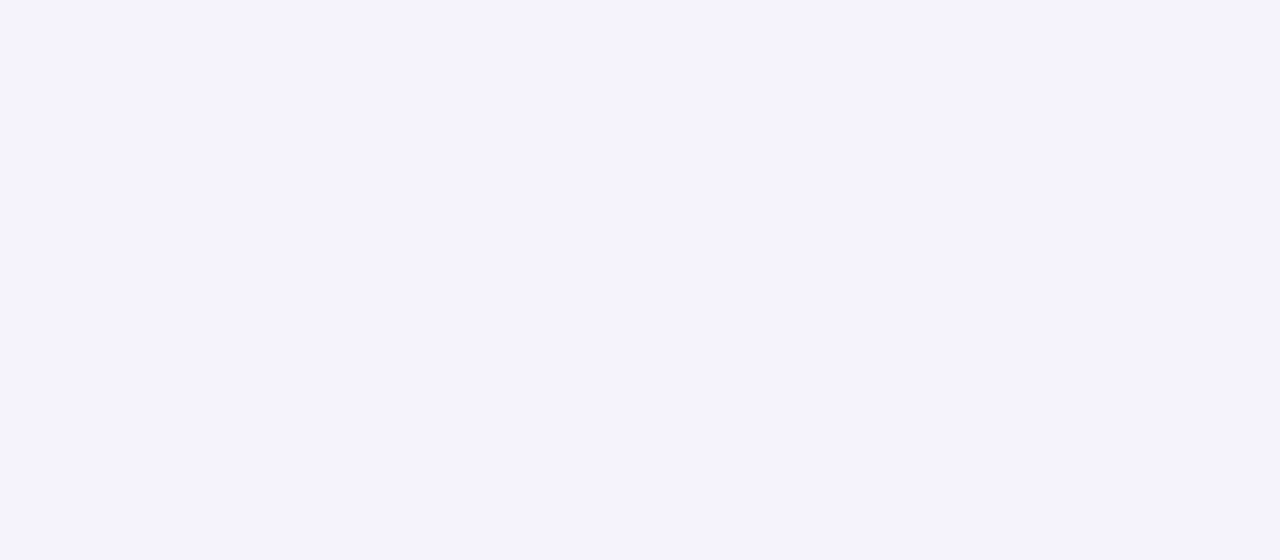
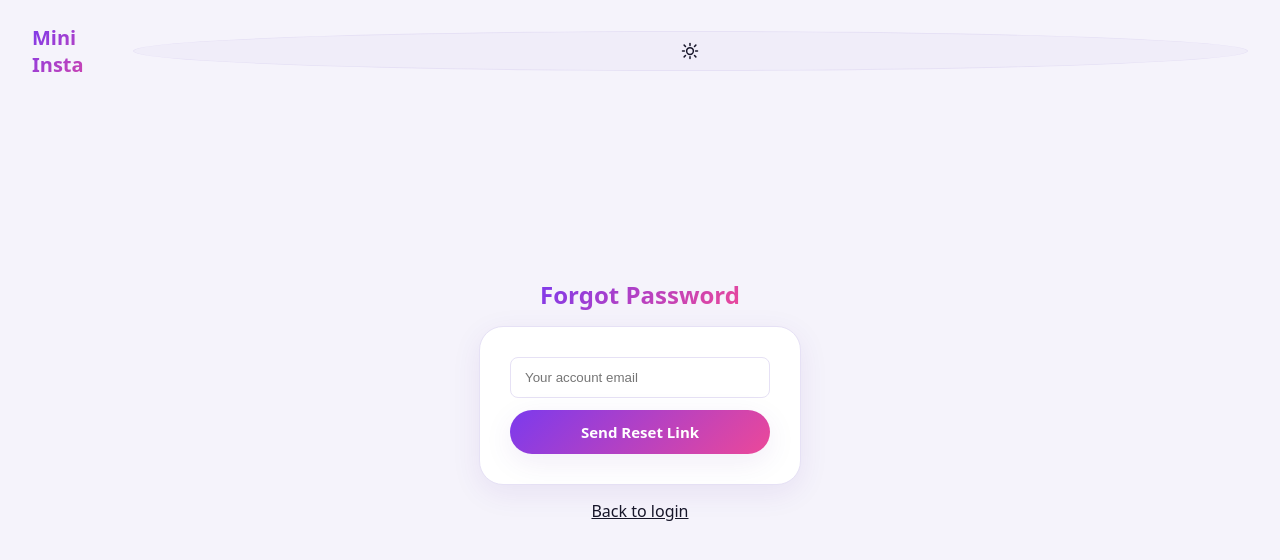
Before and after one commit to Pratyush2840/digital_album, a React (Vite) app in the folder frontend/mini_insta/: page /forgot-password in a window 1280 px wide. Before the commit this address had no page. Shown: the top 560 px of the page. Built offline with nearby package versions, Linux system fonts and the light colour scheme.

Commit message:
Add Forgot/Reset Password pages and optional email at registration

```diff
--- a/frontend/mini_insta/src/App.jsx
+++ b/frontend/mini_insta/src/App.jsx
@@ -4,6 +4,8 @@ import CreatePost from './pages/CreatePost.jsx'
 import Feed from './pages/feed.jsx'
 import Login from './pages/Login.jsx'
 import Register from './pages/Register.jsx'
+import ForgotPassword from './pages/ForgotPassword.jsx'
+import ResetPassword from './pages/ResetPassword.jsx'
 import Landing from './pages/Landing.jsx'
 import Profile from './pages/Profile.jsx'
 import People from './pages/People.jsx'
@@ -26,6 +28,8 @@ const App = () => {
               <Route path='/' element={<Landing />} />
               <Route path='/login' element={<Login />} />
               <Route path='/register' element={<Register />} />
+              <Route path='/forgot-password' element={<ForgotPassword />} />
+              <Route path='/reset-password/:token' element={<ResetPassword />} />
               <Route path='/create-post' element={<ProtectedRoute><CreatePost /></ProtectedRoute>} />
               <Route path='/feed' element={<ProtectedRoute><Feed /></ProtectedRoute>} />
               <Route path='/people' element={<ProtectedRoute><People /></ProtectedRoute>} />
--- a/frontend/mini_insta/src/context/AuthContext.jsx
+++ b/frontend/mini_insta/src/context/AuthContext.jsx
@@ -10,8 +10,8 @@ export const AuthProvider = ({ children }) => {
     return stored ? JSON.parse(stored) : null
   })
 
-  const register = async (username, password) => {
-    const res = await api.post('/auth/register', { username, password })
+  const register = async (username, password, email) => {
+    const res = await api.post('/auth/register', { username, password, email })
     localStorage.setItem('token', res.data.token)
     localStorage.setItem('user', JSON.stringify(res.data.user))
     setToken(res.data.token)
@@ -26,6 +26,14 @@ export const AuthProvider = ({ children }) => {
     setUser(res.data.user)
   }
 
+  const loginWithGoogle = async (credential) => {
+    const res = await api.post('/auth/google', { credential })
+    localStorage.setItem('token', res.data.token)
+    localStorage.setItem('user', JSON.stringify(res.data.user))
+    setToken(res.data.token)
+    setUser(res.data.user)
+  }
+
   const logout = () => {
     localStorage.removeItem('token')
     localStorage.removeItem('user')
@@ -34,7 +42,7 @@ export const AuthProvider = ({ children }) => {
   }
 
   return (
-    <AuthContext.Provider value={{ token, user, register, login, logout, isAuthenticated: !!token }}>
+    <AuthContext.Provider value={{ token, user, register, login, loginWithGoogle, logout, isAuthenticated: !!token }}>
       {children}
     </AuthContext.Provider>
   )
--- a/frontend/mini_insta/src/index.css
+++ b/frontend/mini_insta/src/index.css
@@ -282,6 +282,50 @@ button{
   color: var(--danger);
   margin-bottom: 10px;
   font-size: 14px;
+}
+
+.auth-success{
+  color: var(--success);
+  margin-bottom: 10px;
+  font-size: 14px;
+  max-width: 260px;
+  text-align: center;
+}
+
+.auth-links-row{
+  width: 260px;
+  display: flex;
+  justify-content: flex-end;
+  margin-top: -4px;
+  margin-bottom: 12px;
+}
+
+.auth-links-row a{
+  font-size: 13px;
+  color: var(--text-muted);
+}
+
+.auth-divider{
+  display: flex;
+  align-items: center;
+  gap: 10px;
+  width: 260px;
+  color: var(--text-muted);
+  font-size: 13px;
+  margin: 6px 0;
+}
+
+.auth-divider::before,
+.auth-divider::after{
+  content: '';
+  flex: 1;
+  height: 1px;
+  background: var(--border);
+}
+
+.google-signin-button{
+  width: 260px;
+  display: flex;
 }
 
 /* ---------- create post ---------- */
--- /dev/null
+++ b/frontend/mini_insta/src/pages/ForgotPassword.jsx
@@ -0,0 +1,51 @@
+import React, { useState } from 'react'
+import { Link } from 'react-router-dom'
+import api from '../utils/api.js'
+import ThemeToggle from '../components/ThemeToggle.jsx'
+
+const ForgotPassword = () => {
+  const [email, setEmail] = useState('')
+  const [message, setMessage] = useState('')
+  const [error, setError] = useState('')
+  const [submitting, setSubmitting] = useState(false)
+
+  const handleSubmit = async (e) => {
+    e.preventDefault()
+    setError('')
+    setMessage('')
+    setSubmitting(true)
+    try {
+      const res = await api.post('/auth/forgot-password', { email })
+      setMessage(res.data.message)
+    } catch (err) {
+      setError(err.response?.data?.message || 'Something went wrong')
+    } finally {
+      setSubmitting(false)
+    }
+  }
+
+  return (
+    <section className='auth-section'>
+      <div className='auth-topbar'>
+        <Link to='/' className='nav-bar-logo'>Mini Insta</Link>
+        <ThemeToggle />
+      </div>
+      <h1>Forgot Password</h1>
+      <form onSubmit={handleSubmit}>
+        <input
+          type='email'
+          placeholder='Your account email'
+          value={email}
+          onChange={(e) => setEmail(e.target.value)}
+          required
+        />
+        {error && <p className='auth-error'>{error}</p>}
+        {message && <p className='auth-success'>{message}</p>}
+        <button type='submit' className='btn-primary' disabled={submitting}>Send Reset Link</button>
+      </form>
+      <p><Link to='/login'>Back to login</Link></p>
+    </section>
+  )
+}
+
+export default ForgotPassword
--- a/frontend/mini_insta/src/pages/Login.jsx
+++ b/frontend/mini_insta/src/pages/Login.jsx
@@ -31,6 +31,9 @@ const Login = () => {
       <form onSubmit={handleSubmit}>
         <input type="text" placeholder="Username" value={username} onChange={(e) => setUsername(e.target.value)} required />
         <input type="password" placeholder="Password" value={password} onChange={(e) => setPassword(e.target.value)} required />
+        <div className='auth-links-row'>
+          <Link to='/forgot-password'>Forgot password?</Link>
+        </div>
         {error && <p className="auth-error">{error}</p>}
         <button type="submit" className="btn-primary">Login</button>
       </form>
--- a/frontend/mini_insta/src/pages/Register.jsx
+++ b/frontend/mini_insta/src/pages/Register.jsx
@@ -5,6 +5,7 @@ import ThemeToggle from '../components/ThemeToggle.jsx'
 
 const Register = () => {
   const [username, setUsername] = useState('')
+  const [email, setEmail] = useState('')
   const [password, setPassword] = useState('')
   const [error, setError] = useState('')
   const { register } = useAuth()
@@ -14,7 +15,7 @@ const Register = () => {
     e.preventDefault()
     setError('')
     try {
-      await register(username, password)
+      await register(username, password, email)
       navigate('/feed')
     } catch (err) {
       setError(err.response?.data?.message || 'Registration failed')
@@ -30,6 +31,7 @@ const Register = () => {
       <h1>Register</h1>
       <form onSubmit={handleSubmit}>
         <input type="text" placeholder="Username" value={username} onChange={(e) => setUsername(e.target.value)} required />
+        <input type="email" placeholder="Email (used for password reset)" value={email} onChange={(e) => setEmail(e.target.value)} />
         <input type="password" placeholder="Password" value={password} onChange={(e) => setPassword(e.target.value)} required />
         {error && <p className="auth-error">{error}</p>}
         <button type="submit" className="btn-primary">Register</button>
--- /dev/null
+++ b/frontend/mini_insta/src/pages/ResetPassword.jsx
@@ -0,0 +1,63 @@
+import React, { useState } from 'react'
+import { Link, useNavigate, useParams } from 'react-router-dom'
+import api from '../utils/api.js'
+import ThemeToggle from '../components/ThemeToggle.jsx'
+
+const ResetPassword = () => {
+  const { token } = useParams()
+  const navigate = useNavigate()
+  const [password, setPassword] = useState('')
+  const [confirmPassword, setConfirmPassword] = useState('')
+  const [error, setError] = useState('')
+  const [submitting, setSubmitting] = useState(false)
+
+  const handleSubmit = async (e) => {
+    e.preventDefault()
+    setError('')
+
+    if (password !== confirmPassword) {
+      setError('Passwords do not match')
+      return
+    }
+
+    setSubmitting(true)
+    try {
+      await api.post(`/auth/reset-password/${token}`, { password })
+      navigate('/login')
+    } catch (err) {
+      setError(err.response?.data?.message || 'Something went wrong')
+    } finally {
+      setSubmitting(false)
+    }
+  }
+
+  return (
+    <section className='auth-section'>
+      <div className='auth-topbar'>
+        <Link to='/' className='nav-bar-logo'>Mini Insta</Link>
+        <ThemeToggle />
+      </div>
+      <h1>Reset Password</h1>
+      <form onSubmit={handleSubmit}>
+        <input
+          type='password'
+          placeholder='New password'
+          value={password}
+          onChange={(e) => setPassword(e.target.value)}
+          required
+        />
+        <input
+          type='password'
+          placeholder='Confirm new password'
+          value={confirmPassword}
+          onChange={(e) => setConfirmPassword(e.target.value)}
+          required
+        />
+        {error && <p className='auth-error'>{error}</p>}
+        <button type='submit' className='btn-primary' disabled={submitting}>Reset Password</button>
+      </form>
+    </section>
+  )
+}
+
+export default ResetPassword
```
